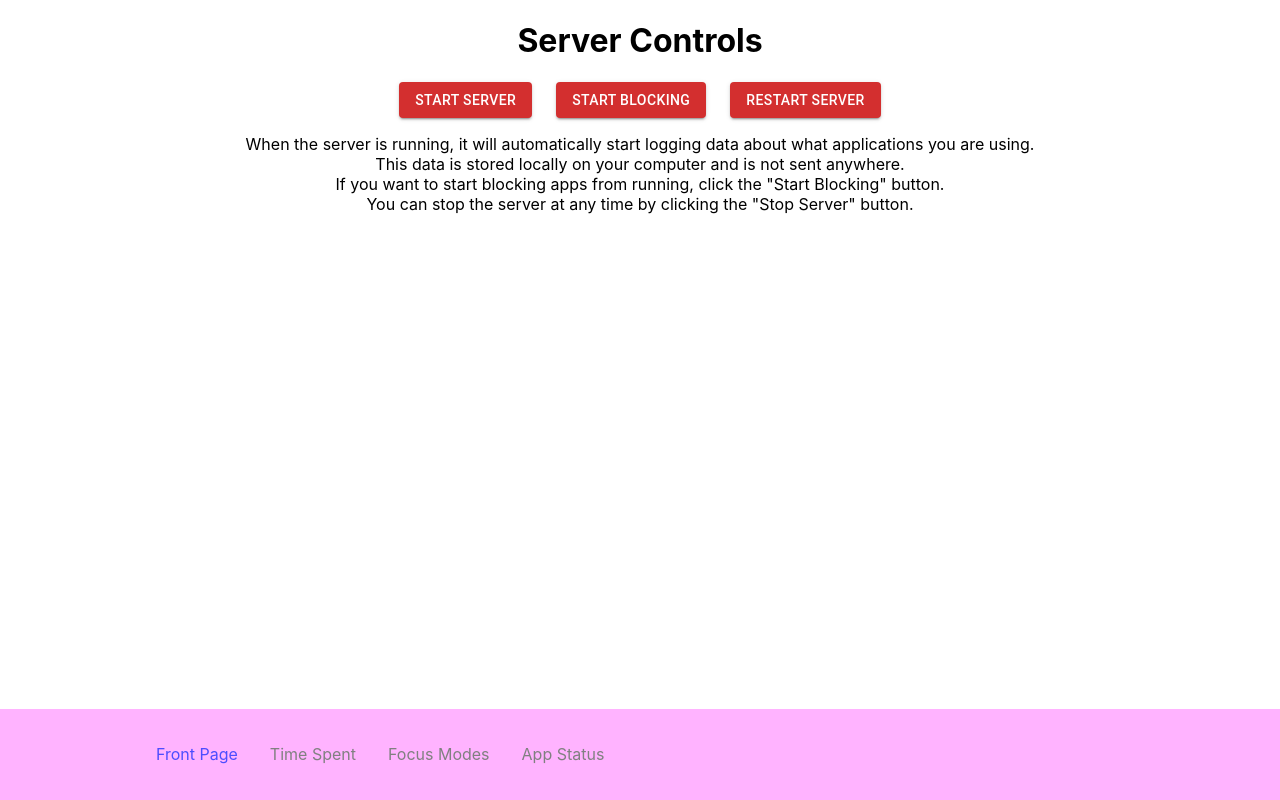
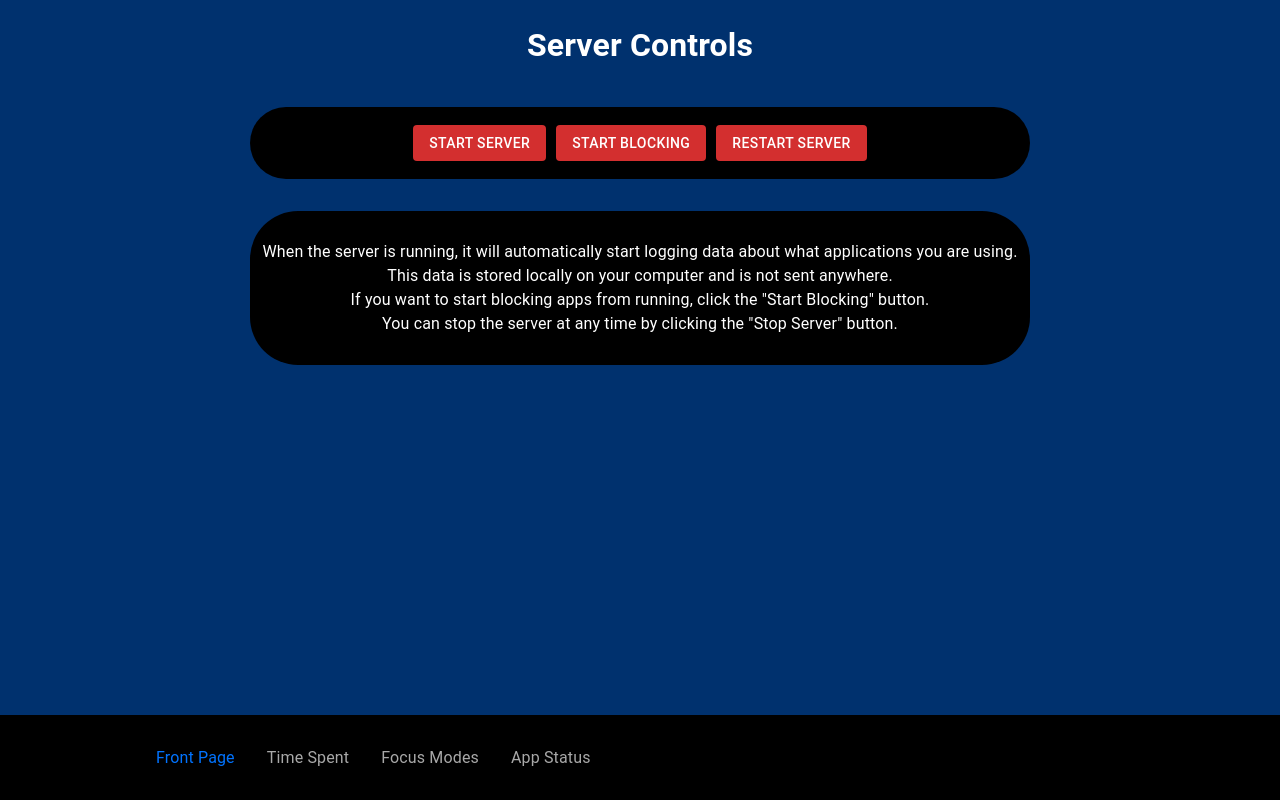
Before and after one commit to shoryamalani/Fixate, a React (Create React App) app in the folder react_app/: page / in a window 1280 px wide. Built offline with nearby package versions, Linux system fonts and the light colour scheme; no server answers.

Commit message:
making it look half decent

```diff
--- a/react_app/package.json
+++ b/react_app/package.json
@@ -1,5 +1,5 @@
 {
-  "name": "react_app",
+  "name": "react_front_end_app",
   "version": "0.1.0",
   "private": true,
   "homepage": "./",
--- a/react_app/src/App.css
+++ b/react_app/src/App.css
@@ -1,4 +1,4 @@
-.App {
+/* .App {
   text-align: center;
 }
 
@@ -35,4 +35,4 @@
   to {
     transform: rotate(360deg);
   }
-}
+} */
--- a/react_app/src/App.js
+++ b/react_app/src/App.js
@@ -10,9 +10,23 @@ import { BrowserRouter as Router, Routes, Route } from 'react-router-dom';
 import css from './Style';
 import FocusModes from './pages/FocusModes';
 import AppStatus from './pages/AppStatus';
+import { createTheme } from '@mui/material/styles';
+import { orange } from '@mui/material/colors';
+import { ThemeProvider } from 'styled-components';
+import { CssBaseline } from '@mui/material';
 // import { Text } from 'react';
+const theme = createTheme({
+	status: {
+	  danger: orange[500],
+	},
+	// palette: {
+	// 	mode: 'dark',
+	// }
+
+  });
 function App() {
 	console.log(window.innerHeight);
+
 return (
 	// <Text>Test</Text>
 	// <Router>
@@ -21,7 +35,8 @@ return (
 	// 	</Switch>
 	// </Router>
 
-<>
+<ThemeProvider theme={theme}>
+	<CssBaseline>
 <div style={css.container} height ={window.innerHeight +'px'}>
 	<Router>
 	{/* <Nav>
@@ -34,7 +49,7 @@ return (
         </Nav> */}
 	<div style={css.mainContent}>
 	<Routes>
-		<Route exact path='/' element={<FrontPage />} default/>
+		<Route path='*' index element={<FrontPage />} />
 		<Route path='/timeSpent' element={<TimeSpent/>} />
 		<Route path='/focusModes' element={<FocusModes/>} />
 		<Route path="/appStatus" element={<AppStatus/>}/>
@@ -43,7 +58,8 @@ return (
 	<Navbar />
 	</Router>
 	</div>
-	</>
+	</CssBaseline>
+	</ThemeProvider>
 );
 }
 
--- a/react_app/src/Style.js
+++ b/react_app/src/Style.js
@@ -1,7 +1,8 @@
 
 const css = {
     h1: {
-        // color: 'red',
+        color: 'white',
+
         flex: 1,
         justifyContent: 'center',
         alignItems: 'center',
@@ -19,6 +20,7 @@ const css = {
     mainContent:{
         flex: 1,
         maxWidth:'80vw',
+        color:'#d9eaff',
         flexDirection: 'column',
         alignItems: 'center',
         textAlign: 'center',
@@ -28,6 +30,7 @@ const css = {
     },
 
     container: {
+        backgroundColor: '#00316e',
         display: 'flex',
         flexDirection: 'column',
         minWidth: '100vw',
@@ -35,6 +38,19 @@ const css = {
         padding: '0',
         margin: '0',
     },
+    contrastContent: {
+        backgroundColor: '#000000',
+        // use all available space
+        flex: 1,
+        // center content
+        justifyContent: 'center',
+        display: 'flex',
+        padding: '1vw',
+        margin: '1em',
+        borderRadius: '3em',
+        color: 'white'
+    }
+
 
 }
 export default css;
--- a/react_app/src/components/NavbarElements.js
+++ b/react_app/src/components/NavbarElements.js
@@ -3,7 +3,7 @@ import { NavLink as Link } from "react-router-dom";
 import styled from "styled-components";
 
 export const Nav = styled.nav`
-background: #ffb3ff;
+background: #000000;
 height: 85px;
 display: flex;
 justify-content: space-between;
@@ -12,7 +12,7 @@ z-index: 12;
 `;
 
 export const NavLink = styled(Link)`
-color: #808080;
+color: #a8a8a8;
 display: flex;
 align-items: center;
 text-decoration: none;
@@ -20,7 +20,7 @@ padding: 0 1rem;
 height: 100%;
 cursor: pointer;
 &.active {
-	color: #4d4dff;
+	color: #0073ff;
 }
 `;
 
--- a/react_app/src/pages/AppStatus.js
+++ b/react_app/src/pages/AppStatus.js
@@ -120,15 +120,17 @@ const  AppStatus = () => {
       <div>
 
       <h1 style={css.h1}>App Status</h1>
+  <div style={css.contrastContent}>
     <Stack direction="row" spacing={3}>
-      <TextField id="outlined-basic" label="Name" variant="outlined"  onChange={(e)=>{checkFilterText(e.target.value)}} />
+      <TextField id="outlined-basic" style={{padding: '1em', paddingTop:'0em', backgroundColor: 'white'}} label="Name" variant="filled"  onChange={(e)=>{checkFilterText(e.target.value)}} />
 
   <Select
     labelId="websiteOrAppLabel"
-    style={css.body}
     id="websiteOrApp"
+    style={{padding: '1em', paddingTop:'0em', backgroundColor: 'white'}}
     value={filterValue}
     label="type"
+    variant='filled'
     onChange={(e)=>{
       console.log(e)
       setFilterValue(e.target.value)
@@ -157,7 +159,8 @@ const  AppStatus = () => {
   {/* <InputLabel id="distractingOrNotLabel">Distracting</InputLabel> */}
   <Select
     labelId="distractingOrNotLabel"
-    style={css.body}
+    style={{padding: '1em', paddingTop:'0em', backgroundColor: 'white'}}
+    variant='filled'
     id="distractingOrNot"
     value={filterValue}
     label="Distracting Filter"
@@ -186,6 +189,7 @@ const  AppStatus = () => {
     <MenuItem value={"distracting"}>distracting</MenuItem>
     <MenuItem value={"not distracting"}>Not distracting</MenuItem>
   </Select>
+
   {/*<Checkbox onChange={(e)=>{
     var vals = {};
     Object.keys(filterApps).forEach((index,value) => {
@@ -201,6 +205,7 @@ const  AppStatus = () => {
 
   }}>Distracting</Checkbox> */}
       </Stack>
+      </div>
       <TableContainer component={Paper}>
         <Table sx={{ minWidth: 650 }} aria-label="simple table">
         <TableHead>
--- a/react_app/src/pages/FrontPage.js
+++ b/react_app/src/pages/FrontPage.js
@@ -4,6 +4,7 @@ import Button from '@mui/material/Button';
 import css from '../Style'
 import { useSelector,useDispatch } from 'react-redux';
 import {setLogging,setClosingApps} from '../features/LoggerSlice';
+import { Grid } from '@mui/material';
 function FrontPage() {
   const logging = useSelector(state => state.logger.logging);
   const closingApps = useSelector(state => state.logger.closingApps);
@@ -66,11 +67,14 @@ function FrontPage() {
 
       <h1 style={css.h1}>Server Controls</h1>
     <Stack direction="row" spacing={3} style={css.body}>
-      <Button variant='contained' color={logging ? 'success': 'error'} onClick={logging ? stop_logger : start_logger}><span>{logging ? 'Stop': 'Start'} Server</span></Button>
-      <Button variant='contained' color={closingApps ? 'success': 'error'} onClick={toggle_blocking}><span>{closingApps ? 'Stop': 'Start'} blocking</span></Button>
+      <div style={css.contrastContent}>
+      <Button style={{margin:5}} variant='contained' color={logging ? 'success': 'error'} onClick={logging ? stop_logger : start_logger}><span>{logging ? 'Stop': 'Start'} Server</span></Button>
+      <Button style={{margin:5}} variant='contained' color={closingApps ? 'success': 'error'} onClick={toggle_blocking}><span>{closingApps ? 'Stop': 'Start'} blocking</span></Button>
       {/* <Button variant='contained' color={logging ? 'success': 'error'} onClick={logging ? stop_logger : start_logger}><span>Start Server</span></Button> */}
-      <Button variant='contained' color='error' onClick={restart_server}><span>Restart Server</span></Button>
+      <Button style={{margin:5}} variant='contained' color='error' onClick={restart_server}><span>Restart Server</span></Button>
+      </div>
     </Stack>
+    <div style={css.contrastContent}>
     <p>
       When the server is running, it will automatically start logging data about what applications you are using. <br></br>
       This data is stored locally on your computer and is not sent anywhere. <br></br>
@@ -79,6 +83,7 @@ function FrontPage() {
 
     </p>
     </div>
+    </div>
   )
 }
 
--- a/react_app/src/pages/TimeSpent.js
+++ b/react_app/src/pages/TimeSpent.js
@@ -7,12 +7,14 @@ import dayjs from 'dayjs';
 import ReactDOM from 'react-dom';
 import Calendar from 'react-calendar';
 import {Pie} from 'react-chartjs-2';
+import Chart from 'chart.js/auto';
 
 import 'react-calendar/dist/Calendar.css';
 import { Colors } from 'chart.js/auto';
 function TimeSpent() {
   const [customDayValue, setCustomDayValue] = React.useState(new Date());
   const [pieChartData, setPieChartData] = React.useState(null);
+  Chart.defaults.color = '#FFFFFF';
   const fetchTimeSpent = async (start, end) => {
     const response = await fetch('http://localhost:5005/get_specific_time_log', {
       method: 'POST',
@@ -24,7 +26,7 @@ function TimeSpent() {
         "end_time": end.toDateString() + " "+end.toTimeString().split(" ")[0]
       })
     }).catch(error => {console.log(error)});
-    const data = await response.json().catch(error => {console.log(error)});
+    var data = await response.json().catch(error => {console.log(error)});
     // remove the first element from an array
     data['time'].shift();
     await setPieChartData({
@@ -32,7 +34,7 @@ function TimeSpent() {
       datasets: [
         {
           label: "Time Spent",
-          data: data['time'].map((i) => i[1]),
+          data: data['time'].map((i) => i[1]/60),
           borderColor: "black",
           backgroundColor:data['time'].map((i) => ('#'+(0x1000000+Math.random()*0xffffff).toString(16).substr(1,6)).toUpperCase()),
           borderWidth: 0
@@ -44,7 +46,7 @@ function TimeSpent() {
       datasets: [
         {
           label: "Time Spent",
-          data: data['time'].map((i) => i[1]),
+          data: data['time'].map((i) => i[1]/60),
           borderColor: "black",
           backgroundColor:data['time'].map((i) => ('#'+(0x1000000+Math.random()*0xffffff).toString(16).substr(1,6)).toUpperCase()),
           borderWidth: 2
@@ -72,7 +74,7 @@ function TimeSpent() {
       datasets: [
         {
           label: "Time Spent",
-          data: data['time'].map((i) => i[1]),
+          data: data['time'].map((i) => i[1]/60),
           borderColor: "black",
           backgroundColor:data['time'].map((i) => ('#'+(0x1000000+Math.random()*0xffffff).toString(16).substr(1,6)).toUpperCase()),
           borderWidth: 0
@@ -84,7 +86,7 @@ function TimeSpent() {
       datasets: [
         {
           label: "Time Spent",
-          data: data['time'].map((i) => i[1]),
+          data: data['time'].map((i) => i[1]/60),
           borderColor: "black",
           backgroundColor:data['time'].map((i) => ('#'+(0x1000000+Math.random()*0xffffff).toString(16).substr(1,6)).toUpperCase()),
           borderWidth: 2
@@ -117,15 +119,21 @@ function TimeSpent() {
           locale={"en-US"}
           selectRange={true}
         />
-        {pieChartData && <Pie data={pieChartData}
+        {pieChartData &&
+        <div style={css.contrastContent}>
+        <Pie data={pieChartData}
         options={{
           plugins: {
             title: {
               display: true,
-              text: "Minutes Spent per App"
+              text: "Minutes Spent per App",
+
             }
+
           }
-        }} />}
+
+        }} /></div>
+        }
     </div>
   )
 }
```
Lines whose indentation alone changed are shown as unchanged.
